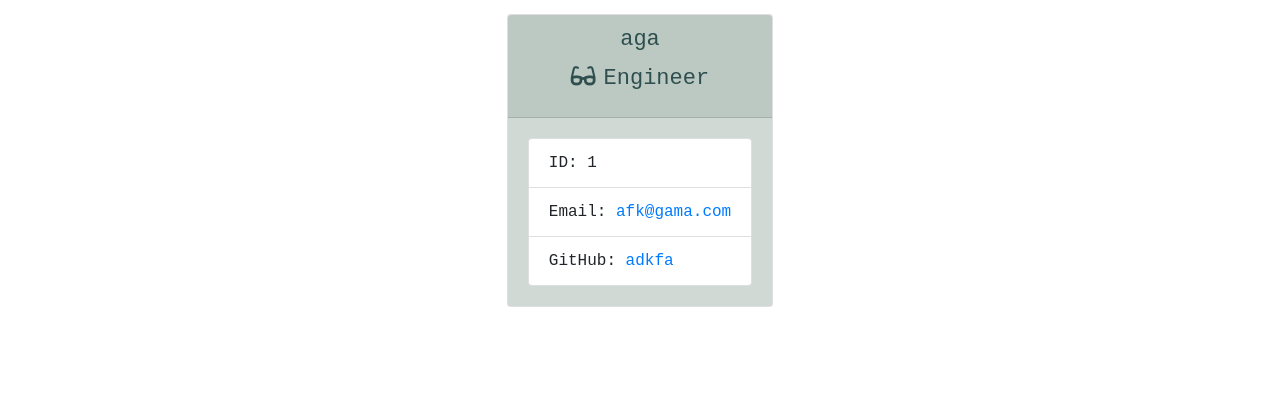
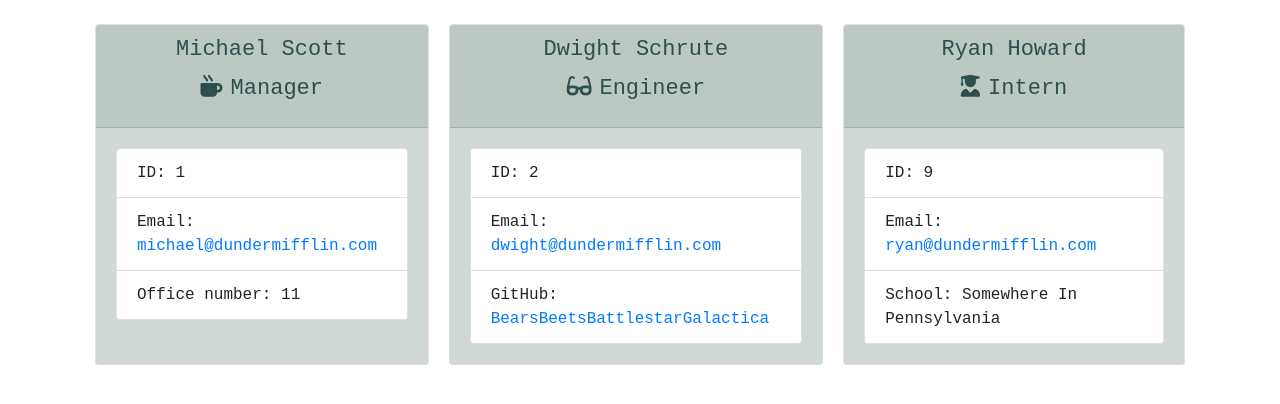
Before and after one commit to Diemrosely/Team-Generator, a website: page Develop/Output/team.html in a window 1280 px wide. Shown: the part 258-662 px from the top of the page. Drawn offline with nearby package versions, Linux system fonts and the light colour scheme.

Commit message:
style changes added margins

```diff
--- a/Develop/Output/style.css
+++ b/Develop/Output/style.css
@@ -29,3 +29,7 @@ li{
 .card-body{
     background: #d0d9d4;
 }
+
+.card{
+    margin: 10px;
+}
--- a/Develop/Output/team.html
+++ b/Develop/Output/team.html
@@ -9,6 +9,7 @@
     <link rel="stylesheet" href="https://stackpath.bootstrapcdn.com/bootstrap/4.3.1/css/bootstrap.min.css"
         integrity="sha384-ggOyR0iXCbMQv3Xipma34MD+dH/1fQ784/j6cY/iJTQUOhcWr7x9JvoRxT2MZw1T" crossorigin="anonymous">
     <link rel="stylesheet" href="style.css">
+    <link href="https://fonts.googleapis.com/css2?family=Oswald:wght@500&family=Russo+One&family=Squada+One&display=swap" rel="stylesheet">
     <script src="https://kit.fontawesome.com/c502137733.js"></script>
 </head>
 
@@ -25,14 +26,40 @@
             <div class="team-area col-12 d-flex justify-content-center">
                 <div class="card employee-card">
     <div class="card-header">
-        <h2 class="card-title">aga</h2>
+        <h2 class="card-title">Michael Scott</h2>
+        <h3 class="card-title"><i class="fas fa-mug-hot mr-2"></i>Manager</h3>
+    </div>
+    <div class="card-body">
+        <ul class="list-group">
+            <li class="list-group-item">ID: 1</li>
+            <li class="list-group-item">Email: <a href="mailto:michael@dundermifflin.com">michael@dundermifflin.com</a></li>
+            <li class="list-group-item">Office number: 11</li>
+        </ul>
+    </div>
+</div>
+<div class="card employee-card">
+    <div class="card-header">
+        <h2 class="card-title">Dwight Schrute</h2>
         <h3 class="card-title"><i class="fas fa-glasses mr-2"></i>Engineer</h3>
     </div>
     <div class="card-body">
         <ul class="list-group">
-            <li class="list-group-item">ID: 1</li>
-            <li class="list-group-item">Email: <a href="mailto:afk@gama.com">afk@gama.com</a></li>
-            <li class="list-group-item">GitHub: <a href="https://github.com/adkfa" target="_blank" rel="noopener noreferrer">adkfa</a></li>
+            <li class="list-group-item">ID: 2</li>
+            <li class="list-group-item">Email: <a href="mailto:dwight@dundermifflin.com">dwight@dundermifflin.com</a></li>
+            <li class="list-group-item">GitHub: <a href="https://github.com/BearsBeetsBattlestarGalactica" target="_blank" rel="noopener noreferrer">BearsBeetsBattlestarGalactica</a></li>
+        </ul>
+    </div>
+</div>
+<div class="card employee-card">
+    <div class="card-header">
+        <h2 class="card-title">Ryan Howard</h2>
+        <h3 class="card-title"><i class="fas fa-user-graduate mr-2"></i>Intern</h3>
+    </div>
+    <div class="card-body">
+        <ul class="list-group">
+            <li class="list-group-item">ID: 9</li>
+            <li class="list-group-item">Email: <a href="mailto:ryan@dundermifflin.com">ryan@dundermifflin.com</a></li>
+            <li class="list-group-item">School: Somewhere In Pennsylvania</li>
         </ul>
     </div>
 </div>
```
Also changed, not shown: 1 other file.
